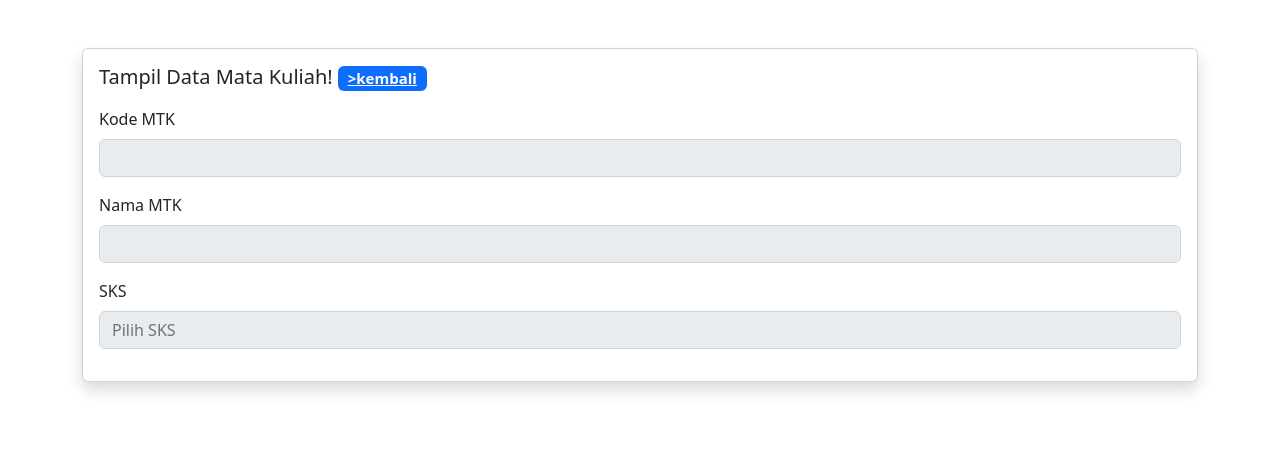
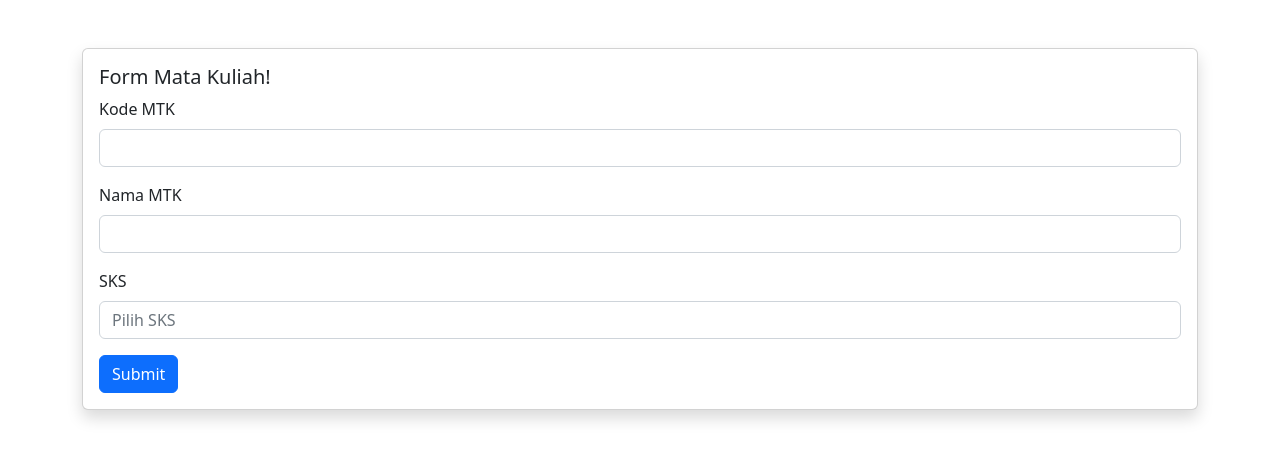
Before and after one commit to andarutr/WP2_AndaruTriadi, a CodeIgniter app: page /WP2_AndaruTriadi/index.php/matakuliah/cetak in a window 1280 px wide. Shown: the top 450 px of the page. Run offline with CodeIgniter, Linux system fonts and the light colour scheme.

Commit message:
Tugas Pertemuan 4 : Mahasiswa mengerjakan dan mengimplementasikan materi yang ada di pertemuan 5 yaitu menambahkan validasi data dengan form validasi pada controller Matakuliah

```diff
--- a/kamus-kucing/application/config/autoload.php
+++ b/kamus-kucing/application/config/autoload.php
@@ -58,7 +58,7 @@ $autoload['packages'] = array();
 |
 |	$autoload['libraries'] = array('user_agent' => 'ua');
 */
-$autoload['libraries'] = array();
+$autoload['libraries'] = array('form_validation');
 
 /*
 | -------------------------------------------------------------------
--- a/kamus-kucing/application/controllers/Matakuliah.php
+++ b/kamus-kucing/application/controllers/Matakuliah.php
@@ -10,6 +10,18 @@ class Matakuliah extends CI_Controller {
 
 	public function cetak()
 	{
+		$this->form_validation->set_rules('kode', 'Kode Matakuliah', 'required|min_length[3]', [ 'required' => 'Kode Matakuliah Harus diisi',
+			'min_lenght' => 'Kode terlalu pendek'
+		]);
+		$this->form_validation->set_rules('nama', 'Nama Matakuliah', 'required|min_length[3]', [ 'required' => 'Nama Matakuliah Harus diisi',
+			'min_lenght' => 'Nama terlalu pendek'
+		]);
+		$this->form_validation->set_rules('sks', 'Kode SKS', 'required', [
+			'required' => 'SKS Harus diisi'
+		]);
+		if ($this->form_validation->run() != true) {
+			$this->load->view('view-form-matakuliah');
+		} else {
 			$data = [
 				'kode' => $this->input->post('kode'),
 				'nama' => $this->input->post('nama'),
@@ -19,3 +31,4 @@ class Matakuliah extends CI_Controller {
 			$this->load->view('view-data-matakuliah', $data);
 		}
 	}
+}
--- a/kamus-kucing/application/views/view-form-matakuliah.php
+++ b/kamus-kucing/application/views/view-form-matakuliah.php
@@ -8,6 +8,12 @@
   </head>
   <body>
     <div class="container mt-5">
+      <?php if(validation_errors()){ ?>
+        <div class="alert alert-danger alert-dismissible fade show" role="alert">
+          <?= validation_errors(); ?>
+          <button type="button" class="btn-close" data-bs-dismiss="alert" aria-label="Close"></button>
+        </div>
+      <?php } ?>
     	<div class="card shadow">
   			<div class="card-body">
 		    	<h5>Form Mata Kuliah!</h5>
```
Lines whose indentation alone changed are shown as unchanged.
